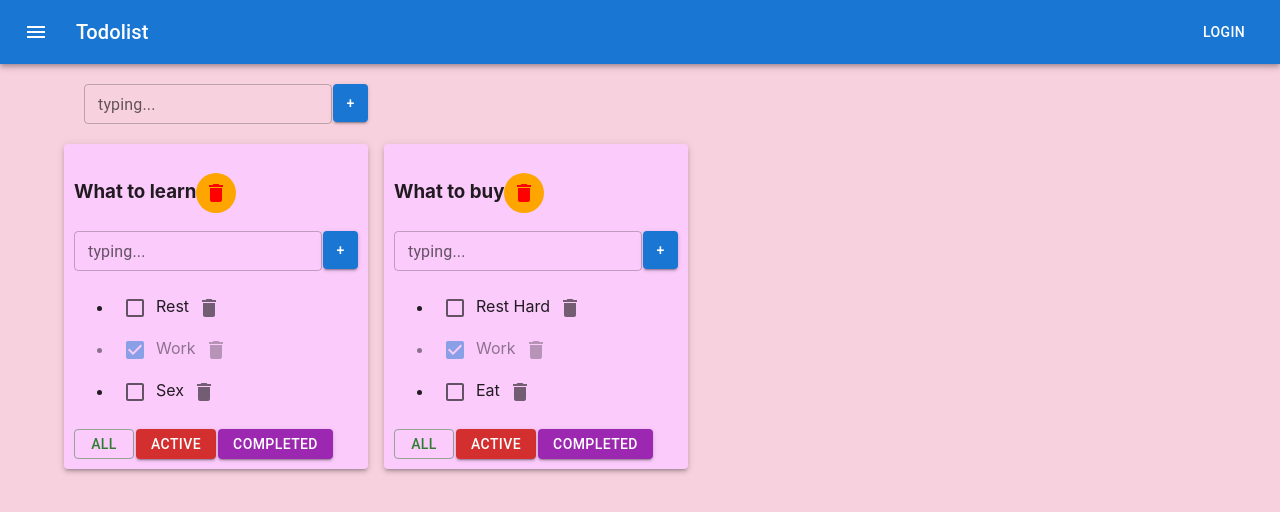
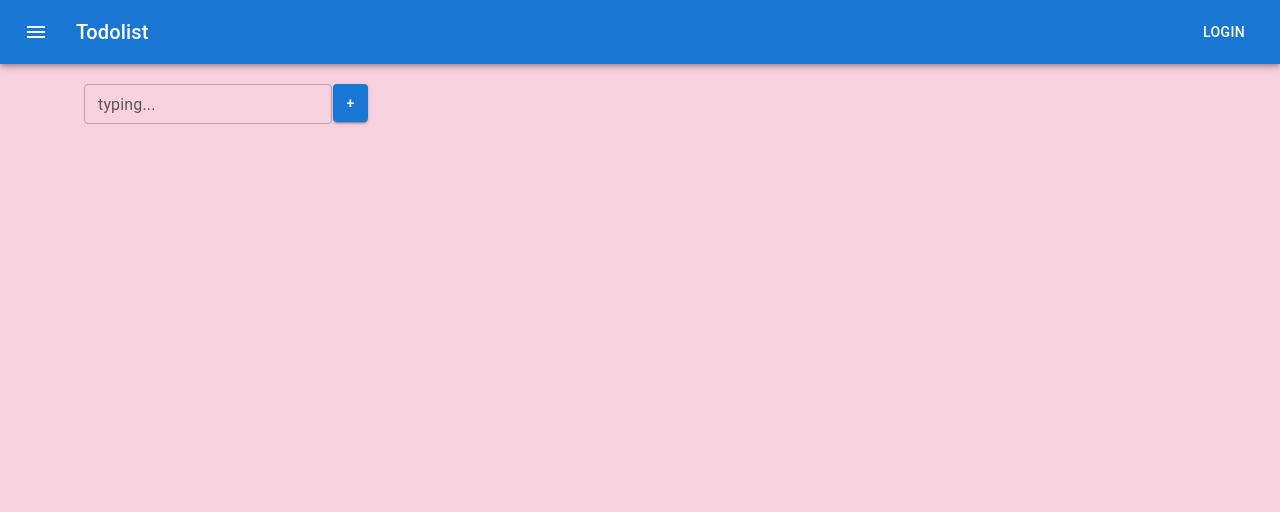
Before and after one commit to ItEmigrant/TodoList, a React (Create React App) app: page / in a window 1280 px wide. Shown: the top 512 px of the page. Built offline with nearby package versions, Linux system fonts and the light colour scheme.

Commit message:
todoListReducer10toRedux

```diff
--- a/package.json
+++ b/package.json
@@ -14,10 +14,13 @@
     "@types/node": "^12.0.0",
     "@types/react": "^16.9.0",
     "@types/react-dom": "^16.9.0",
+    "@types/react-redux": "^7.1.25",
     "@types/uuid": "^8.3.4",
     "react": "^16.13.1",
     "react-dom": "^16.13.1",
+    "react-redux": "^8.0.5",
     "react-scripts": "3.4.1",
+    "redux": "^4.2.1",
     "typescript": "~4.6.2",
     "uuid": "^8.3.2"
   },
--- a/src/AppWithReducer.tsx
+++ b/src/AppWithRedux.tsx
@@ -1,23 +1,21 @@
-import React, {Reducer, useReducer} from 'react';
+import React from 'react';
 import './App.css';
 import {TasksStateType, Todolist} from "./Components/Todolist";
-import {v1} from "uuid";
+
 import {UnInput} from "./Components/UnInput/UnInput";
 import ButtonAppBar from "./Components/ButtonAppBar";
 import {Container, Grid, Paper} from "@mui/material";
 import {
     addTodolistAC, changeFilterAC, changeTodolistTitleAC,
-    removeTodolistAC,
-    todolistReducer,
-    TodolistReducerActionType
+    removeTodolistAC
 } from "./Components/Reducers/todolist-reducer";
 import {
     addTasksAC,
     changeTasksStatusAC, changeTasksTitleAC,
-    removeTasksAC, RemoveTodolistAC,
-    taskReducer,
-    TaskToActionType
+    removeTasksAC, RemoveTodolistAC
 } from "./Components/Reducers/tasks-reducer";
+import {useDispatch, useSelector} from "react-redux";
+import {AppRootStateType} from "./Components/state/store";
 
 export type FVT = 'All' | 'Active' | 'Completed';
 
@@ -25,71 +23,50 @@ export type TodolistType = {
     id: string
     filter: FVT
     title: string
-
-
 }
 
-function AppWithReducer() {
+function AppWithRedux() {
 
-    let todolistID1 = v1();
-    let todolistID2 = v1();
+    let todolist = useSelector<AppRootStateType, Array<TodolistType>>(state => state.todoLists)
 
-    let [todolist, dispatchToTodolist] = useReducer<Reducer<Array<TodolistType>, TodolistReducerActionType>>(todolistReducer, [
-        {id: todolistID1, title: 'What to learn', filter: 'All'},
-        {id: todolistID2, title: 'What to buy', filter: 'All'},
-    ])
+    let tasks = useSelector<AppRootStateType, TasksStateType> (state => state.tasks)
 
-    let [tasks, dispatchToTask] = useReducer<Reducer<TasksStateType, TaskToActionType>>(taskReducer, {
-        [todolistID1]: [
-            {id: v1(), title: 'Rest', isDone: false},
-            {id: v1(), title: 'Work', isDone: true},
-            {id: v1(), title: 'Sex', isDone: false},
-        ],
-        [todolistID2]: [
-            {id: v1(), title: 'Rest Hard', isDone: false},
-            {id: v1(), title: 'Work', isDone: true},
-            {id: v1(), title: 'Eat', isDone: false},
-        ]
-    });
+    const dispatch = useDispatch()
 
     function Sort(todolistID: string, filterValue: FVT) {
-        dispatchToTodolist(changeFilterAC(filterValue, todolistID))
-
+        dispatch(changeFilterAC(filterValue, todolistID))
     }
 
     const changeCheckboxStatus = (todolistID: string, taskId: string, newIsDone: boolean) => {
-        dispatchToTask(changeTasksStatusAC(taskId, newIsDone, todolistID))
+        dispatch(changeTasksStatusAC(taskId, newIsDone, todolistID))
     }
 
     function addTask(todolistID: string, title: string) {
-        dispatchToTask(addTasksAC(title, todolistID))
+        dispatch(addTasksAC(title, todolistID))
     }
 
     function delTasks(todolistID: string, taskId: string) {
         let action = removeTasksAC(taskId, todolistID)
-        dispatchToTask(action)
+        dispatch(action)
     }
 
     function dellList(todolistID: string) {
-        dispatchToTodolist(removeTodolistAC(todolistID))
-        dispatchToTask(RemoveTodolistAC(todolistID))
+        dispatch(removeTodolistAC(todolistID))
+        dispatch(RemoveTodolistAC(todolistID))
     }
 
     function todoListAdd(title: string) {
         let action = addTodolistAC(title)
-        dispatchToTodolist(action)
-        dispatchToTask(action)
-
+        dispatch(action)
     }
 
     function ChangeTask(todolistID: string, taskId: string, currentTitle: string) {
-        dispatchToTask(changeTasksTitleAC(taskId, currentTitle, todolistID))
+        dispatch(changeTasksTitleAC(taskId, currentTitle, todolistID))
     }
 
 
     function ChangeTitle(todolistID: string, currentTitle: string) {
-
-        dispatchToTodolist(changeTodolistTitleAC(currentTitle, todolistID))
+        dispatch(changeTodolistTitleAC(currentTitle, todolistID))
     }
 
     return (
@@ -136,7 +113,7 @@ function AppWithReducer() {
     )
 }
 
-export default AppWithReducer;
+export default AppWithRedux;
 
 
 /*function App() {
@@ -258,3 +235,110 @@ export default AppWithReducer;
         </div>
     );
 }*/
+
+/*function AppWithReducer() {
+
+    let todolistID1 = v1();
+    let todolistID2 = v1();
+
+    let [todolist, dispatchToTodolist] = useReducer<Reducer<Array<TodolistType>, TodolistReducerActionType>>(todolistReducer, [
+        {id: todolistID1, title: 'What to learn', filter: 'All'},
+        {id: todolistID2, title: 'What to buy', filter: 'All'},
+    ])
+
+    let [tasks, dispatchToTask] = useReducer<Reducer<TasksStateType, TaskToActionType>>(taskReducer, {
+        [todolistID1]: [
+            {id: v1(), title: 'Rest', isDone: false},
+            {id: v1(), title: 'Work', isDone: true},
+            {id: v1(), title: 'Sex', isDone: false},
+        ],
+        [todolistID2]: [
+            {id: v1(), title: 'Rest Hard', isDone: false},
+            {id: v1(), title: 'Work', isDone: true},
+            {id: v1(), title: 'Eat', isDone: false},
+        ]
+    });
+
+    function Sort(todolistID: string, filterValue: FVT) {
+        dispatchToTodolist(changeFilterAC(filterValue, todolistID))
+
+    }
+
+    const changeCheckboxStatus = (todolistID: string, taskId: string, newIsDone: boolean) => {
+        dispatchToTask(changeTasksStatusAC(taskId, newIsDone, todolistID))
+    }
+
+    function addTask(todolistID: string, title: string) {
+        dispatchToTask(addTasksAC(title, todolistID))
+    }
+
+    function delTasks(todolistID: string, taskId: string) {
+        let action = removeTasksAC(taskId, todolistID)
+        dispatchToTask(action)
+    }
+
+    function dellList(todolistID: string) {
+        dispatchToTodolist(removeTodolistAC(todolistID))
+        dispatchToTask(RemoveTodolistAC(todolistID))
+    }
+
+    function todoListAdd(title: string) {
+        let action = addTodolistAC(title)
+        dispatchToTodolist(action)
+        dispatchToTask(action)
+
+    }
+
+    function ChangeTask(todolistID: string, taskId: string, currentTitle: string) {
+        dispatchToTask(changeTasksTitleAC(taskId, currentTitle, todolistID))
+    }
+
+
+    function ChangeTitle(todolistID: string, currentTitle: string) {
+
+        dispatchToTodolist(changeTodolistTitleAC(currentTitle, todolistID))
+    }
+
+    return (
+        <div className="App">
+            <ButtonAppBar/>
+
+            <Container fixed>
+
+                <Grid container style={{padding: '20px'}}>
+                    <UnInput callBack={todoListAdd}/>
+                </Grid>
+
+                <Grid container spacing={2}>
+                    {
+                        todolist.map(el => {
+                            let FilterTask = tasks[el.id];
+
+                            if (el.filter === "Active") {
+                                FilterTask = tasks[el.id].filter(t => !t.isDone)
+                            }
+                            if (el.filter === "Completed") {
+                                FilterTask = tasks[el.id].filter(t => t.isDone)
+                            }
+                            return <Grid item key={el.id}>
+                                <Paper elevation={3} style={{padding: "10px", backgroundColor: "#fbcbfb"}}>
+                                    <Todolist title={el.title}
+                                              tasks={FilterTask}
+                                              delTasks={delTasks}
+                                              Sort={Sort}
+                                              dellList={dellList}
+                                              addTask={addTask} changeCheckboxStatus={changeCheckboxStatus}
+                                              todolistID={el.id}
+
+                                              ChangeTask={ChangeTask}
+                                              ChangeTitle={ChangeTitle}
+                                    />
+                                </Paper>
+                            </Grid>
+                        })
+                    }
+                </Grid>
+            </Container>
+        </div>
+    )
+}*/
--- a/src/Components/Reducers/tasks-reducer.ts
+++ b/src/Components/Reducers/tasks-reducer.ts
@@ -1,6 +1,5 @@
 import {TasksStateType} from "../Todolist";
 import {addTodolistAT} from "./todolist-reducer";
-
 
 export type removeActionType = ReturnType<typeof removeTasksAC>
 
@@ -20,7 +19,9 @@ export type TaskToActionType =
     | addTodolistAT
     | RemoveTodolistAC
 
-export const taskReducer = (state: TasksStateType, action: TaskToActionType): TasksStateType => {
+const initialState: TasksStateType = {};
+
+export const taskReducer = (state=initialState, action: TaskToActionType): TasksStateType => {
 
     switch (action.type) {
 
@@ -74,7 +75,7 @@ export const taskReducer = (state: TasksStateType, action: TaskToActionType): Ta
             return rest
 
         default:
-            throw new Error("I don't understand this type")
+            return state
     }
 
 }
--- a/src/Components/Reducers/todolist-reducer.ts
+++ b/src/Components/Reducers/todolist-reducer.ts
@@ -1,4 +1,4 @@
-import {FVT, TodolistType} from "../../AppWithReducer";
+import {FVT, TodolistType} from "../../AppWithRedux";
 import {v1} from "uuid";
 
 type removeTodolistAT = {
@@ -22,34 +22,34 @@ type changeTodolistTitleAT = {
     type: 'NAME-TODOLIST'
     id: string
     title: string
+}
 
-
-}
+const initialState: Array<TodolistType> = [];
 
 export type TodolistReducerActionType = removeTodolistAT | addTodolistAT | changeFilterAT | changeTodolistTitleAT
 
-export const todolistReducer = (todolists: Array<TodolistType>, action: TodolistReducerActionType): Array<TodolistType> => {
+export const todolistReducer = (todoLists= initialState, action: TodolistReducerActionType): Array<TodolistType> => {
 
     switch (action.type) {
         case "REMOVE-TODOLIST":
-            return todolists.filter(tl => tl.id != action.id)
+            return todoLists.filter(tl => tl.id != action.id)
         case "ADD-TODOLIST":
-            return [...todolists, {id: action.todolistID, title: action.title, filter: 'All'}]
+            return [...todoLists, {id: action.todolistID, title: action.title, filter: 'All'}]
         case "FILTER-TODOLIST":
-            let todolist = todolists.find(tl => tl.id === action.todolistId);
+            let todolist = todoLists.find(tl => tl.id === action.todolistId);
             if (todolist) {
                 todolist.filter = action.value;
             }
-            return ([...todolists]);
+            return ([...todoLists]);
         case "NAME-TODOLIST":
-            const todolist1 = todolists.find(tl => tl.id === action.id);
+            const todolist1 = todoLists.find(tl => tl.id === action.id);
             if (todolist1) {
                 todolist1.title = action.title;
             }
-            return ([...todolists]);
+            return ([...todoLists]);
 
         default:
-            return todolists
+            return todoLists
     }
 
 }
--- a/src/Components/Todolist.tsx
+++ b/src/Components/Todolist.tsx
@@ -1,6 +1,6 @@
 import React, {ChangeEvent, /*KeyboardEvent,*/ useState} from 'react';
 
-import {FVT} from "../App";
+import {FVT} from "../AppWithRedux";
 import styles from './Todolist.module.css'
 import {UnInput} from "./UnInput/UnInput";
 import {EditableSpan} from "./EditableSpan";
--- /dev/null
+++ b/src/Components/state/store.ts
@@ -0,0 +1,22 @@
+import {combineReducers, legacy_createStore} from 'redux'
+import {taskReducer} from "../Reducers/tasks-reducer";
+import {todolistReducer} from "../Reducers/todolist-reducer";
+
+// объединяя reducer-ы с помощью combineReducers,
+// мы задаём структуру нашего единственного объекта-состояния
+
+const rootReducer = combineReducers({
+    tasks: taskReducer,
+    todoLists: todolistReducer
+})
+// непосредственно создаём store
+
+export const store = legacy_createStore(rootReducer)
+
+// определить автоматически тип всего объекта состояния
+
+export type AppRootStateType = ReturnType<typeof rootReducer>
+
+// а это, чтобы можно было в консоли браузера обращаться к store в любой момент
+// @ts-ignore
+window.store = store;
```
Also changed, not shown: src/index.tsx (+5 -2 lines), 1 other file (tests, documents, lock files or other folders).
